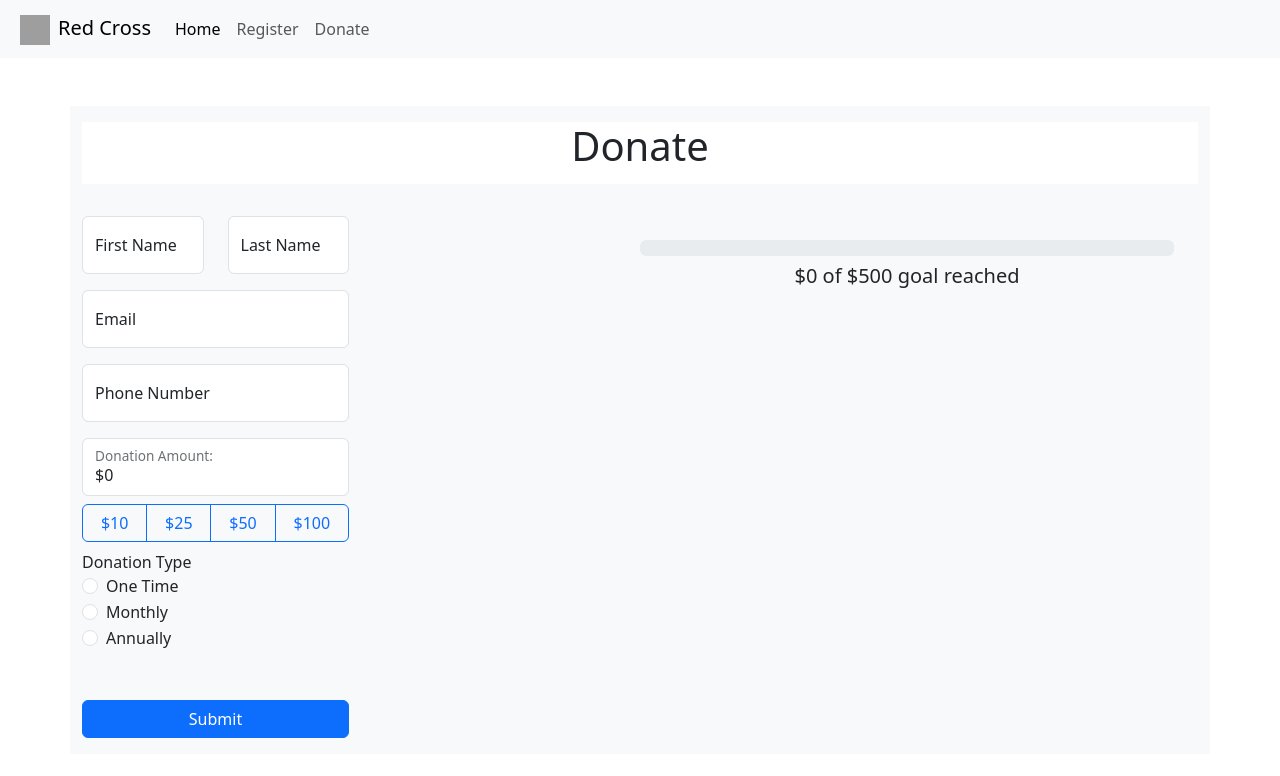
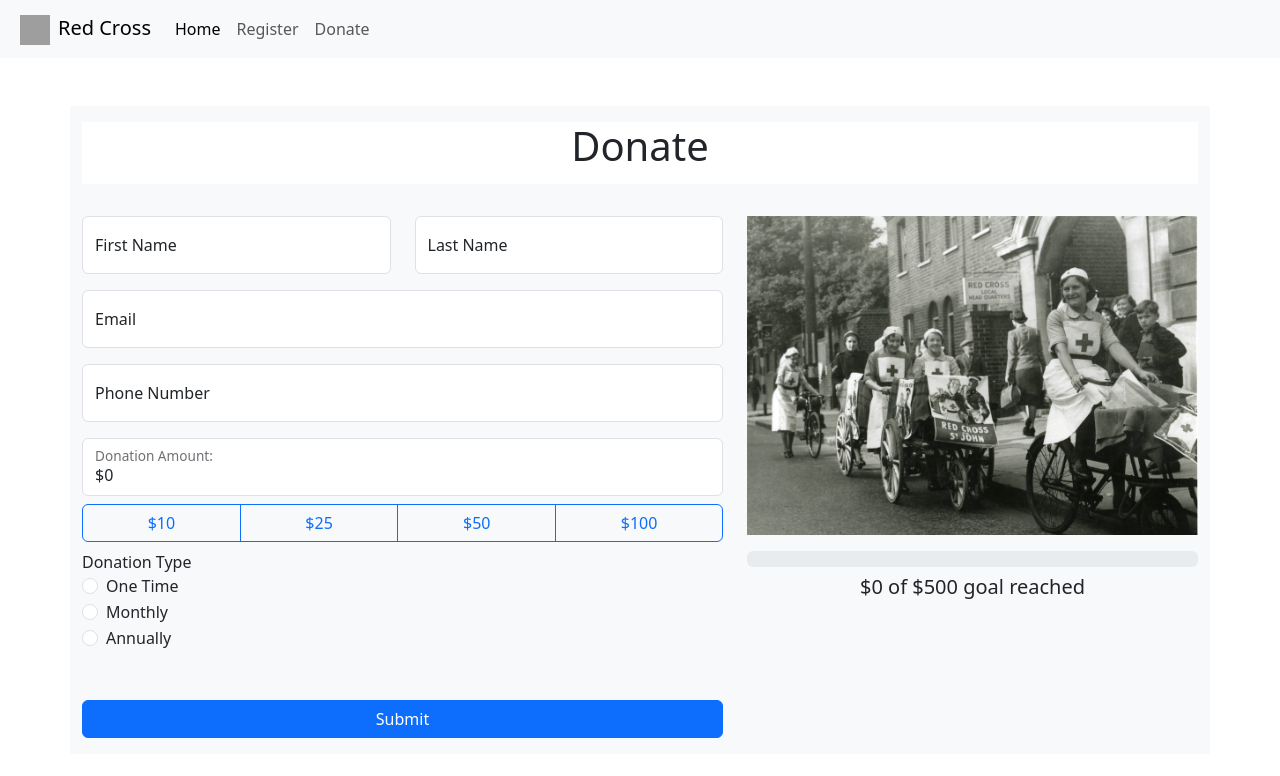
Before and after one commit to TheSilentIce/FBLA-Regional-2023, a React (Vite) app in the folder redcross-website/: page /donate in a window 1280 px wide. Shown: the top 776 px of the page. Built offline with nearby package versions, Linux system fonts and the light colour scheme; grey boxes are pictures that could not be loaded.

Commit message:
Update Donate page

```diff
--- a/redcross-website/src/pages/Donate.tsx
+++ b/redcross-website/src/pages/Donate.tsx
@@ -1,7 +1,7 @@
 import RadioInput from "../components/RadioInput";
 import ShortInput from "../components/ShortInput";
-import SubmitButton from "../components/SubmitButton";
 import { useState } from "react";
+import donation_page_image from '../images/donate_page.jpg';
 
 export function Donate() {
   const [amount, setAmount] = useState<number>(0.0);
@@ -28,9 +28,9 @@
           <h1 className="d-flex justify-content-center">Donate</h1>
         </div>
         <div className="py-3"></div>
-        <div className="row w-100">
-          <div className="col">
-            <form className="w-50">
+        <div className="row">
+          <div className="col-7">
+            <form>
               <div className="row">
                 <div className="col">
                   <ShortInput
@@ -150,8 +150,8 @@
               </div>
             </form>
           </div>
-          <div className="col w-50">
-            <img style={{ background: "red" }} />
+          <div className="col-5">
+            <img src={donation_page_image} className="img-fluid pb-3"/>
 
             <div
               className="progress"
```
Also changed, not shown: redcross-website/src/images/donate_page.jpg (renamed from redcross-website/public/4398872298_53cd03dda1_b.jpg).
